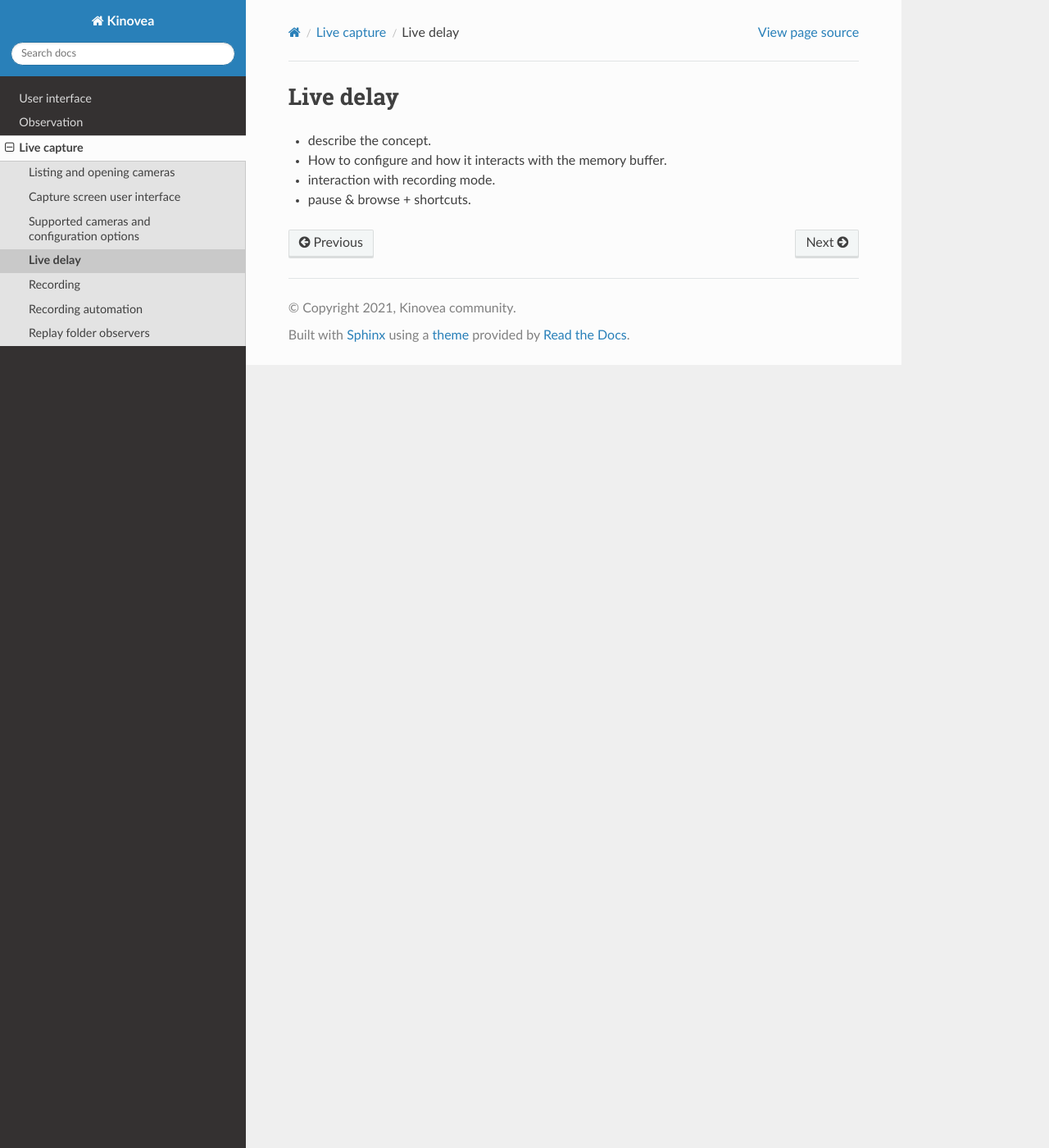
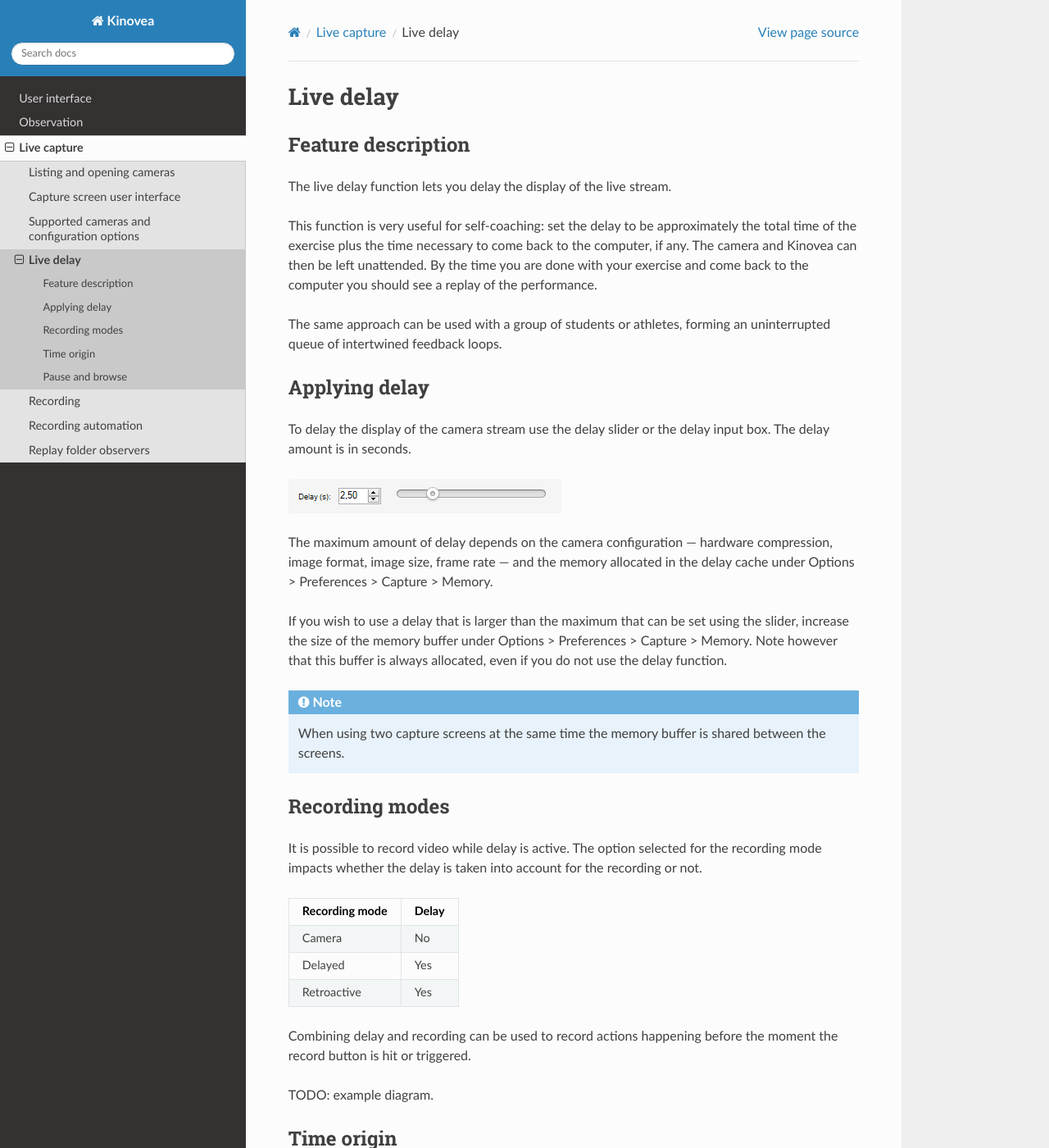
Before and after one commit to Kinovea/kinovea-docs, a Sphinx documentation site: the page built from source/capture/livedelay.rst, in a window 1280 px wide and 1400 px high. Shown: the whole window at 82% size. Built offline with Sphinx 7.4.7 and the Read the Docs theme 2.0.0, drawn with Linux system fonts in a browser that asks for light colours; some of the changed text lies outside the part shown.

Commit message:
Added live delay page.

```diff
--- a/source/capture/livedelay.rst
+++ b/source/capture/livedelay.rst
@@ -1,7 +1,68 @@
 Live delay
 ==========
 
-- describe the concept.
-- How to configure and how it interacts with the memory buffer.
-- interaction with recording mode.
-- pause & browse + shortcuts.
+Feature description
+-------------------
+
+The live delay function lets you delay the display of the live stream.
+
+This function is very useful for self-coaching: set the delay to be approximately the total time of the exercise plus the time necessary to come back to the computer, if any.
+The camera and Kinovea can then be left unattended.
+By the time you are done with your exercise and come back to the computer you should see a replay of the performance.
+
+The same approach can be used with a group of students or athletes, forming an uninterrupted queue of intertwined feedback loops.
+
+Applying delay
+--------------
+
+To delay the display of the camera stream use the delay slider or the delay input box.
+The delay amount is in seconds.
+
+.. image:: /images/capture/delaycontrols.png
+
+The maximum amount of delay depends on the camera configuration — hardware compression, image format, image size, frame rate — and the memory allocated in the delay cache under Options > Preferences > Capture > Memory.
+
+If you wish to use a delay that is larger than the maximum that can be set using the slider, increase the size of the memory buffer under Options > Preferences > Capture > Memory.
+Note however that this buffer is always allocated, even if you do not use the delay function.
+
+.. note:: When using two capture screens at the same time the memory buffer is shared between the screens.
+
+Recording modes
+---------------
+
+It is possible to record video while delay is active. The option selected for the recording mode impacts whether the delay is taken into account for the recording or not.
+
+
+======================    ========================
+Recording mode            Delay
+======================    ========================
+Camera                    No
+Delayed                   Yes
+Retroactive               Yes
+======================    ========================
+
+Combining delay and recording can be used to record actions happening before the moment the record button is hit or triggered.
+
+TODO: example diagram.
+
+
+Time origin
+-----------
+
+When recording with delay the time origin of the resulting video is set to the real moment the record button was hit or triggered.
+
+For example we are filming a golf swing for a total duration of 3 seconds and a delay of 1 second.
+The recording is started via audio trigger when the club hits the ball.
+
+The first image of the video will correspond to what the camera was filming one second in the past relatively to the trigger point.
+
+The time origin in the metadata file will be set to the culb-ball impact: all the action happening before the impact is timestamped with negative numbers.
+
+Pause and browse
+----------------
+
+Pausing the camera using the pause button |Pause| freezes the delay buffer.
+
+This enables manually navigating the recent history of the camera stream using the delay slider.
+
+.. |Pause| image:: /images/capture/icons/grab_pause.png
--- a/source/capture/userinterface.rst
+++ b/source/capture/userinterface.rst
@@ -11,9 +11,10 @@ The camera viewport is the main area where the camera image is visible.
 
 The image itself can be moved around by dragging with the mouse and resized using the manipulators at the corners of the image or using CTRL+Mouse wheel. Drawings on the capture screen can go outside the image area.
 
-If the image is not visible, the camera did not connect correctly, for example the camera might be in use in another application at the same time.
+If the image stays black, there might be a problem with the available USB bandwidth or power, or the exposure duration might be too short.
 
-If the image is visible but the image stays black, there might be a problem with the available USB bandwidth or current, or the exposure duration might be too short.
+If nothing is visible at all, not even the black image rectangle, the camera did not connect correctly, for example the camera might be in use in another application at the same time.
+
 
 2. Infobar
 ----------
```
Also changed, not shown: source/capture/hardware/industrial.rst (+12 -4 lines), source/index.rst (+11 -11 lines).
